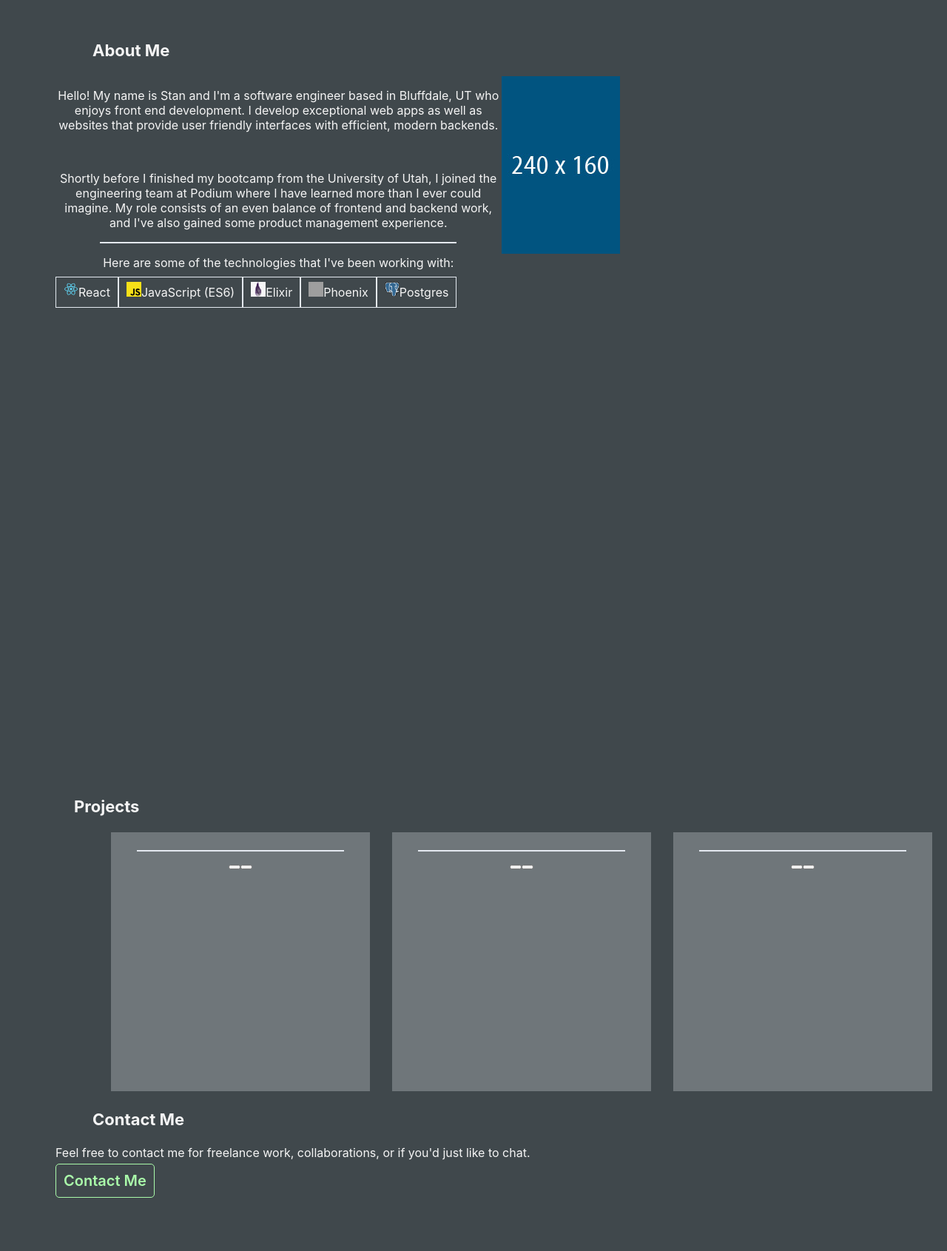
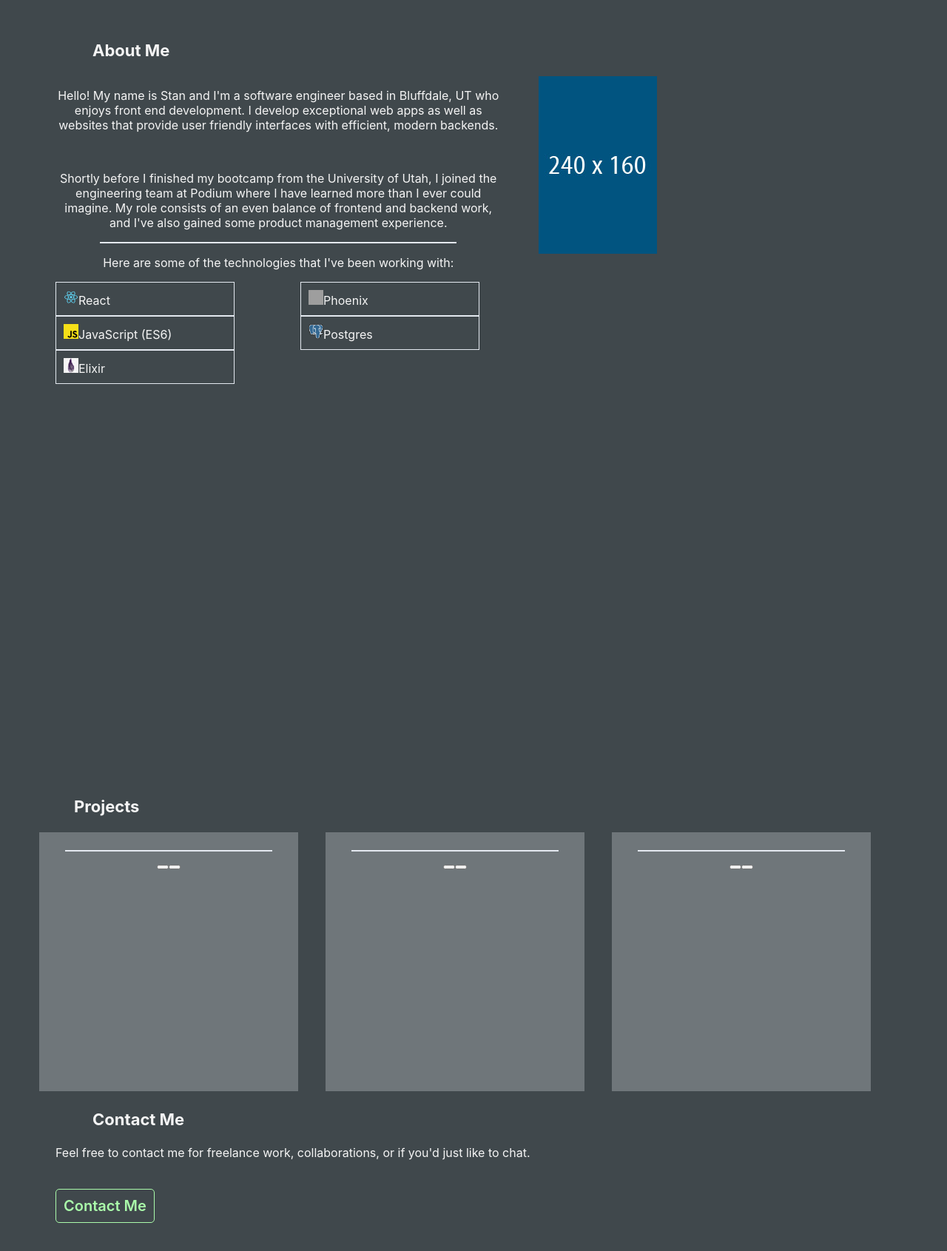
Before and after one commit to sunnybakalov/new-portfolio, a React (Create React App) app: page / in a window 1280 px wide. Shown: the part 1019-2710 px from the top of the page at 74% size. Built offline with nearby package versions, Linux system fonts and the light colour scheme; grey boxes are pictures that could not be loaded.

Commit message:
a little bit more styling on the languages ive worked with

```diff
--- a/src/assets/styles/reusables.js
+++ b/src/assets/styles/reusables.js
@@ -53,13 +53,18 @@ export const AboutParagraphContainer = styled.div`
   }
 
   .technologies {
-    display: block;
-    height: 75px;
+    display: flex;
+    flex-direction: column;
+    flex-wrap: wrap;
+    align-items: stretch;
+    height: 175px;
+
     img {
       height: 20px;
       width: 20px;
     }
     span {
+      max-width: 220px;
       padding: 10px;
       border: 1px solid #E4E9F0;
     }
@@ -68,6 +73,10 @@ export const AboutParagraphContainer = styled.div`
 
 export const AboutMeLeftContainer = styled.div`
   display: flex;
+
+  .portrait {
+    margin-left: 50px;
+  }
 `;
 
 export const ProjectsContainer = styled.div`
@@ -76,7 +85,7 @@ export const ProjectsContainer = styled.div`
   grid-column-gap: 30px;
   row-gap: 100px;
   justify-items: center;
-  padding: 0 100px 0 100px;
+  padding: 0 100px 0 0;
 `;
 
 export const SectionContainer = styled.div`
@@ -87,8 +96,17 @@ export const SectionContainer = styled.div`
     padding: 100px;
   }
 
-  #about {
+  .contactMeParagraph {
+    margin-bottom: 50px;
+  }
+
+  #about,
+  .contact {
     height: 100vh;
+  }
+
+  .contact {
+    margin-top: 100px;
   }
 `;
 
--- a/src/components/Nav/Nav.jsx
+++ b/src/components/Nav/Nav.jsx
@@ -66,7 +66,7 @@ export default function Nav() {
             to="contact"
             spy={true}
             smooth={true}
-            offset={-150}
+            offset={-100}
             duration={500}
           >
             Contact
--- a/src/screens/About/About.jsx
+++ b/src/screens/About/About.jsx
@@ -4,7 +4,6 @@ import * as icon from '../../assets/images/index';
 // import headshot from '../../assets/images/headshot.jpg';
 import placeholder from '../../assets/images/240.jpg';
 import { AboutMeLeftContainer, AboutParagraphContainer, Divider, SectionContainer, SectionHeading } from '../../assets/styles/reusables';
-import './about.css';
 
 
 const About = () => {
--- a/src/screens/About/about.css
+++ b/src/screens/About/about.css
@@ -7,15 +7,6 @@
   width: 160px;
 }
 
-.aboutContainer {
-  display: flex;
-}
-
-.aboutParagraph {
-  width: 60%;
-  text-align: center;
-}
-
 ul {
   text-align: left;
 }
--- a/src/screens/Contact/Contact.jsx
+++ b/src/screens/Contact/Contact.jsx
@@ -5,9 +5,9 @@ import './contact.css';
 
 const Contact = () => {
   return(
-    <SectionContainer id="contact">
+    <SectionContainer className="contact">
       <SectionHeading>Contact Me</SectionHeading>
-      <p>
+      <p className="contactMeParagraph">
         Feel free to contact me for freelance work, collaborations, or if you'd just like to chat.
       </p>
       <ContactMeButton href={`mailto:sunny.bakalov@gmail.com`} target="_blank">
```
